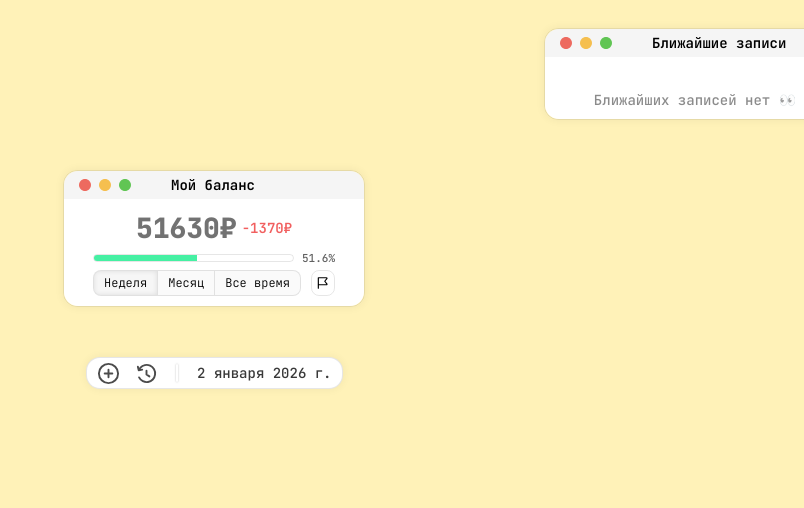
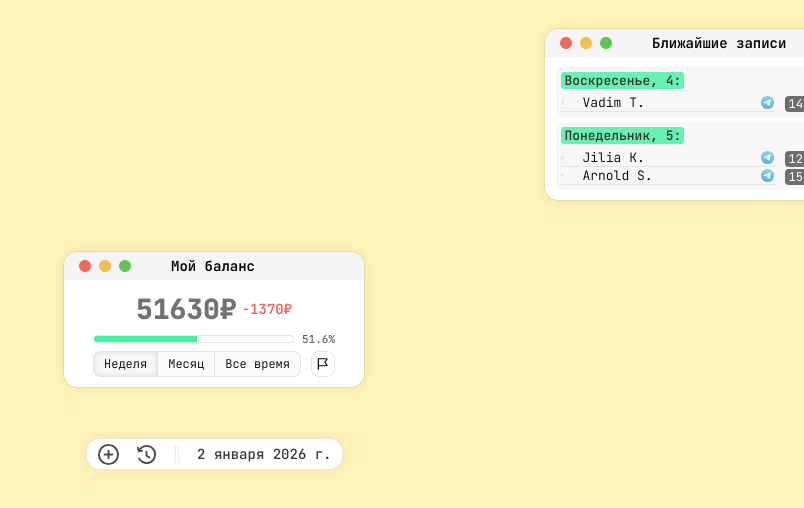
Before and after one commit to neblessed/planner, a React (Vite) app: page / in a window 1280 px wide. Shown: the top 508 px of the page, without its empty margins (476-1280 px from the left). Built offline with nearby package versions, Linux system fonts and the light colour scheme.

Commit message:
update nearest meetings

```diff
--- a/src/components/NearestMeetingsList/NearestMeetingsList.css
+++ b/src/components/NearestMeetingsList/NearestMeetingsList.css
@@ -24,6 +24,7 @@
     padding: 0px 3px;
 
     opacity: 0.8;
+    text-transform: capitalize;
 }
 
 .meeting_day_block__items {
--- a/src/components/NearestMeetingsList/NearestMeetingsList.tsx
+++ b/src/components/NearestMeetingsList/NearestMeetingsList.tsx
@@ -49,21 +49,48 @@ function NearestMeetingsList() {
     return (
         <Block title="Ближайшие записи">
             <div className="meeting_days">
-                {separatedMeetings.today.length > 0 && (
+                {Object.keys(separatedMeetings).map((key) => {
+                    const meetingsArray = separatedMeetings[key];
+
+                    if (key === "one" && meetingsArray.length > 0) {
+                        return (
                             <NearestMeetingsBlock
+                                key={key}
                                 title="Сегодня"
-                        meetings={separatedMeetings.today}
+                                meetings={meetingsArray}
                             />
-                )}
-                {separatedMeetings.tomorrow.length > 0 && (
+                        );
+                    }
+
+                    if (key === "two" && meetingsArray.length > 0) {
+                        return (
                             <NearestMeetingsBlock
+                                key={key}
                                 title="Завтра"
-                        meetings={separatedMeetings.tomorrow}
+                                meetings={meetingsArray}
                             />
-                )}
+                        );
+                    }
+
+                    if (meetingsArray.length > 0) {
+                        return (
+                            <NearestMeetingsBlock
+                                key={key}
+                                title={new Date(
+                                    meetingsArray[0].date
+                                ).toLocaleDateString("ru-RU", {
+                                    weekday: "long",
+                                    day: "numeric",
+                                })}
+                                meetings={meetingsArray}
+                            />
+                        );
+                    }
+                })}
             </div>
-            {separatedMeetings.today.length === 0 &&
-                separatedMeetings.tomorrow.length === 0 && <EmptyText />}
+            {!Object.keys(separatedMeetings).some(
+                (s) => separatedMeetings[s].length > 0
+            ) && <EmptyText />}
         </Block>
     );
 }
--- a/src/components/NearestMeetingsList/utils/separateNearest.ts
+++ b/src/components/NearestMeetingsList/utils/separateNearest.ts
@@ -1,30 +1,64 @@
 import type { MeetingType } from "../../../types/MeetingType";
 
 type SeparatedMeetings = {
-    today: MeetingType[];
-    tomorrow: MeetingType[];
+    one: MeetingType[];
+    two: MeetingType[];
+    three: MeetingType[];
+    four: MeetingType[];
+    five: MeetingType[];
+    six: MeetingType[];
+    seven: MeetingType[];
 };
 
 export const separateNearest = (meetings: MeetingType[]): SeparatedMeetings => {
     const separated: SeparatedMeetings = {
-        today: [],
-        tomorrow: [],
+        one: [],
+        two: [],
+        three: [],
+        four: [],
+        five: [],
+        six: [],
+        seven: [],
     };
 
-    const today = new Date();
-    today.setHours(0, 0, 0, 0);
+    const days = Array.from({ length: 7 }).map((_, index) => {
+        const day = new Date();
+        day.setDate(day.getDate() + index);
+        day.setHours(0, 0, 0, 0);
 
-    const tomorrow = new Date(today);
-    tomorrow.setDate(tomorrow.getDate() + 1);
+        return day;
+    });
 
     for (const meeting of meetings) {
         const meetingDate = new Date(meeting.date);
         meetingDate.setHours(0, 0, 0, 0);
 
-        if (meetingDate.getTime() === today.getTime()) {
-            separated.today.push(meeting);
-        } else if (meetingDate.getTime() === tomorrow.getTime()) {
-            separated.tomorrow.push(meeting);
+        if (meetingDate.getTime() === days[0].getTime()) {
+            separated.one.push(meeting);
+        }
+
+        if (meetingDate.getTime() === days[1].getTime()) {
+            separated.two.push(meeting);
+        }
+
+        if (meetingDate.getTime() === days[2].getTime()) {
+            separated.three.push(meeting);
+        }
+
+        if (meetingDate.getTime() === days[3].getTime()) {
+            separated.four.push(meeting);
+        }
+
+        if (meetingDate.getTime() === days[4].getTime()) {
+            separated.five.push(meeting);
+        }
+
+        if (meetingDate.getTime() === days[5].getTime()) {
+            separated.six.push(meeting);
+        }
+
+        if (meetingDate.getTime() === days[6].getTime()) {
+            separated.seven.push(meeting);
         }
     }
 
```
Lines whose indentation alone changed are shown as unchanged.
